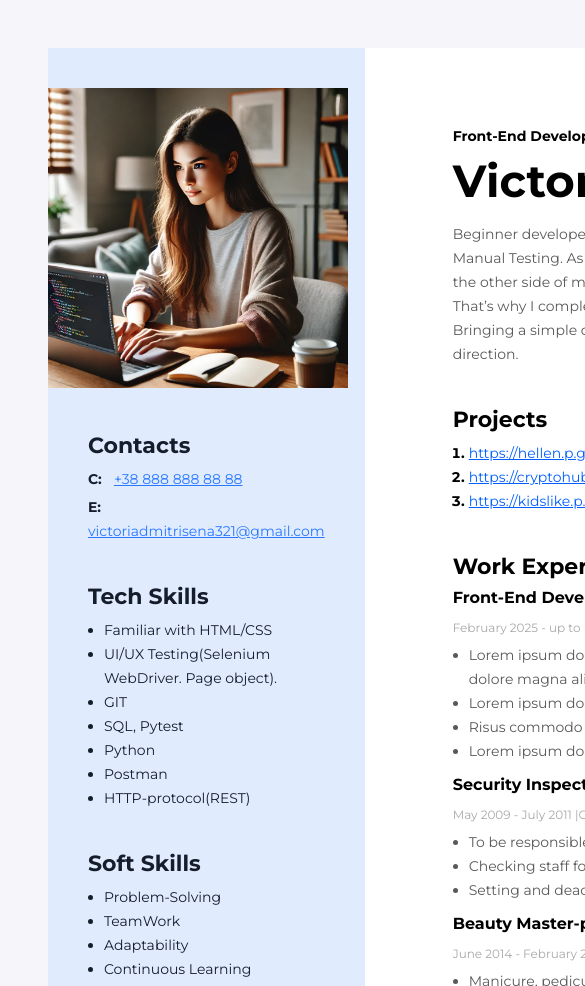
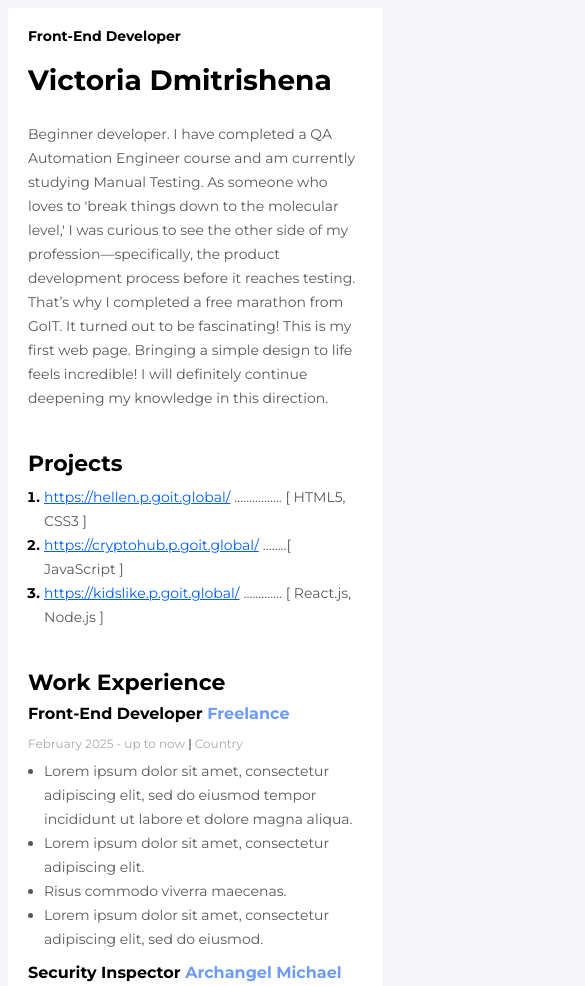
Before and after one commit to Victoria777D/my-first-website, a plain HTML site: page index.html in a window 390 px wide. Shown: the top 986 px of the page, 585 px wide, since content can reach past the window. Drawn offline with Linux system fonts and the light colour scheme.

Commit message:
Added responsive layout

```diff
--- a/css/styles.css
+++ b/css/styles.css
@@ -13,7 +13,8 @@ ul, ol {
     background: #ffffff;
     display: flex;
     flex-direction: row-reverse;
-    width: 1200px;
+    max-width: 1200px;
+    width: 100%;
     margin: 0 auto;
 }
 
@@ -36,6 +37,9 @@ ul, ol {
     width: 370px;
 }
 
+.img-style {
+    object-fit: cover;
+}
 
 .sidebar-content {
     padding-left: 40px;
@@ -302,3 +306,54 @@ ul, ol {
 .education-period-separator {
     color: #000;
 }
+
+@media screen and (max-width: 960px) {
+    body {
+        padding: 20px 20px 20px 20px;
+    }
+
+    .main-content {
+        padding: 40px 40px 40px 40px;
+    }
+}
+@media screen and (max-width: 800px) {
+    .sidebar {
+        width: 250px;
+    }
+    .my-photo {
+        width: 250px;
+    }
+    .sidebar-content {
+        padding: 20px;
+    }
+}
+
+@media screen and (max-width: 600px) {
+    body {
+        padding: 0;
+    }
+    .sidebar {
+        width: 200px;
+    }
+    .my-photo {
+        width: 200px;
+    }
+    .main-content {
+        padding: 20px;
+    }
+    .my-name {
+        font-size: 28px;
+    }
+}
+
+@media screen and (max-width: 510px) {
+    .wrapper {
+        flex-direction: column;
+    }
+    .sidebar {
+        width: 100%;
+    }
+    .my-photo {
+        width: 100%;
+    }
+}
--- a/index.html
+++ b/index.html
@@ -1,7 +1,7 @@
 <!DOCTYPE html>
 <html lang="en">
   <head>
-    <meta charset="UTF-8" />
+    <meta charset="UTF-8" >
     <meta name="viewport" content="width=device-width, initial-scale=1.0" />
     <title>Document</title>
 
@@ -27,11 +27,14 @@
           <h1 class="my-name">Victoria Dmitrishena</h1>
 
           <p class="my-descr">
-            Beginner developer. I have completed a QA Automation Engineer course and am currently studying Manual Testing.
-            As someone who loves to 'break things down to the molecular level,' I was curious to see the other side of my
-            profession—specifically, the product development process before it reaches testing. That’s why I completed a
-            free marathon from GoIT. It turned out to be fascinating! This is my first web page. Bringing a simple design
-            to life feels incredible! I will definitely continue deepening my knowledge in this direction.
+            Beginner developer. I have completed a QA Automation Engineer course
+            and am currently studying Manual Testing. As someone who loves to
+            'break things down to the molecular level,' I was curious to see the
+            other side of my profession—specifically, the product development
+            process before it reaches testing. That’s why I completed a free
+            marathon from GoIT. It turned out to be fascinating! This is my
+            first web page. Bringing a simple design to life feels incredible! I
+            will definitely continue deepening my knowledge in this direction.
           </p>
         </div>
 
@@ -177,13 +180,12 @@
 
       <!-- Sidebar -->
       <aside class="sidebar">
-        <img
+        <img class="my-photo"
           src="img/sidebar-image.webp"
           alt="girl at the computer"
-          width="300px"
-          height="300px"
-          object-fit:
-          cover
+          width="300"
+          height="300"
+          style="object-fit: cover;"
         />
 
         <div class="sidebar-content">
@@ -197,11 +199,8 @@
               >
             </p>
             <p class="contacts-item">
-              <span class="contacts-type">E:</span>
-              <a
-                class="contacts-link"
-                href="mailto:viktoriadmitrisena321@gmail.com"
-                >victoriadmitrisena321@gmail.com</a
+              <span class="contacts-type">E:
+              </span><a class="contacts-link" href="mailto:viktoriadmitrisena321@gmail.com">victoriadmitrisena321@gmail.com</a
               >
             </p>
           </div>
@@ -211,7 +210,7 @@
             <ul class="skills-list">
               <li class="skills-list-item">Familiar with HTML/CSS</li>
               <li class="skills-list-item">
-                UI/UX Testing(Selenium WebDriver. Page object).
+                UI/UX Testing(Selenium WebDriver, Page object)
               </li>
               <li class="skills-list-item">GIT</li>
               <li class="skills-list-item">SQL, Pytest</li>
```
